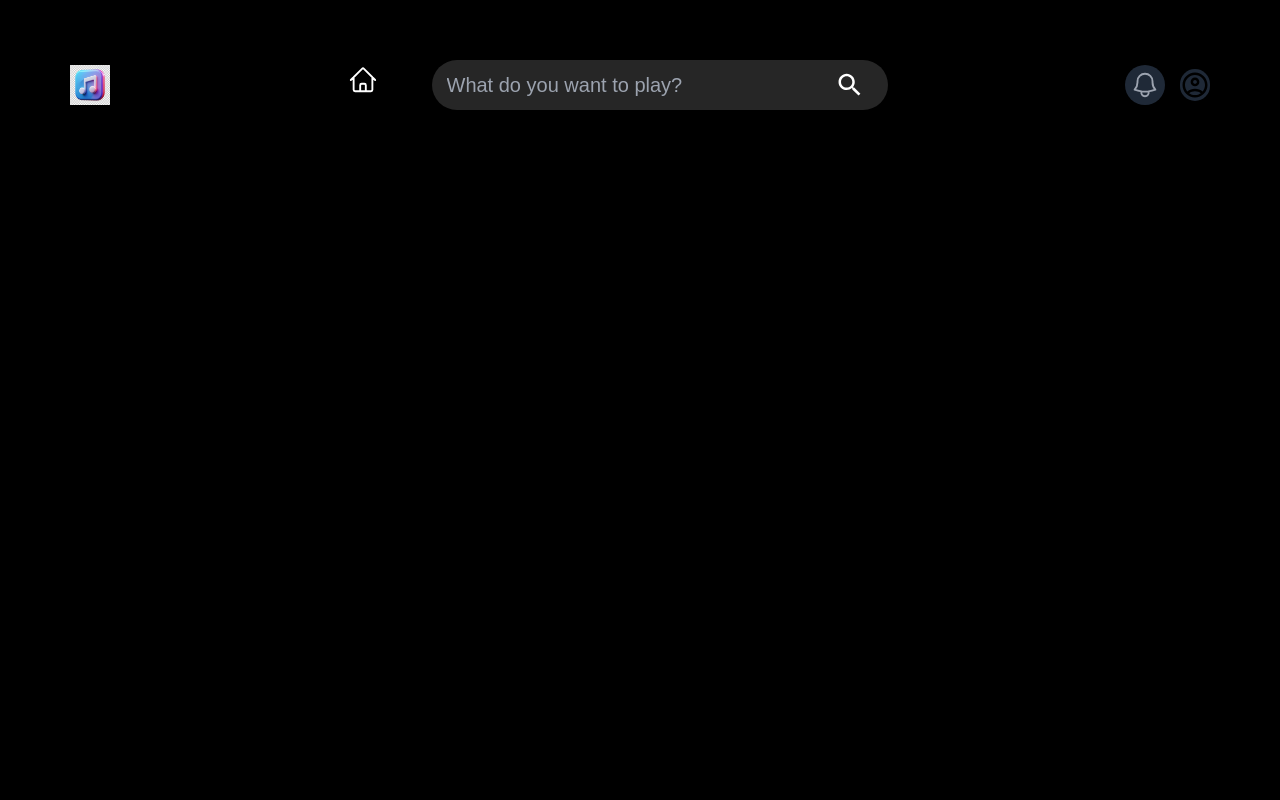
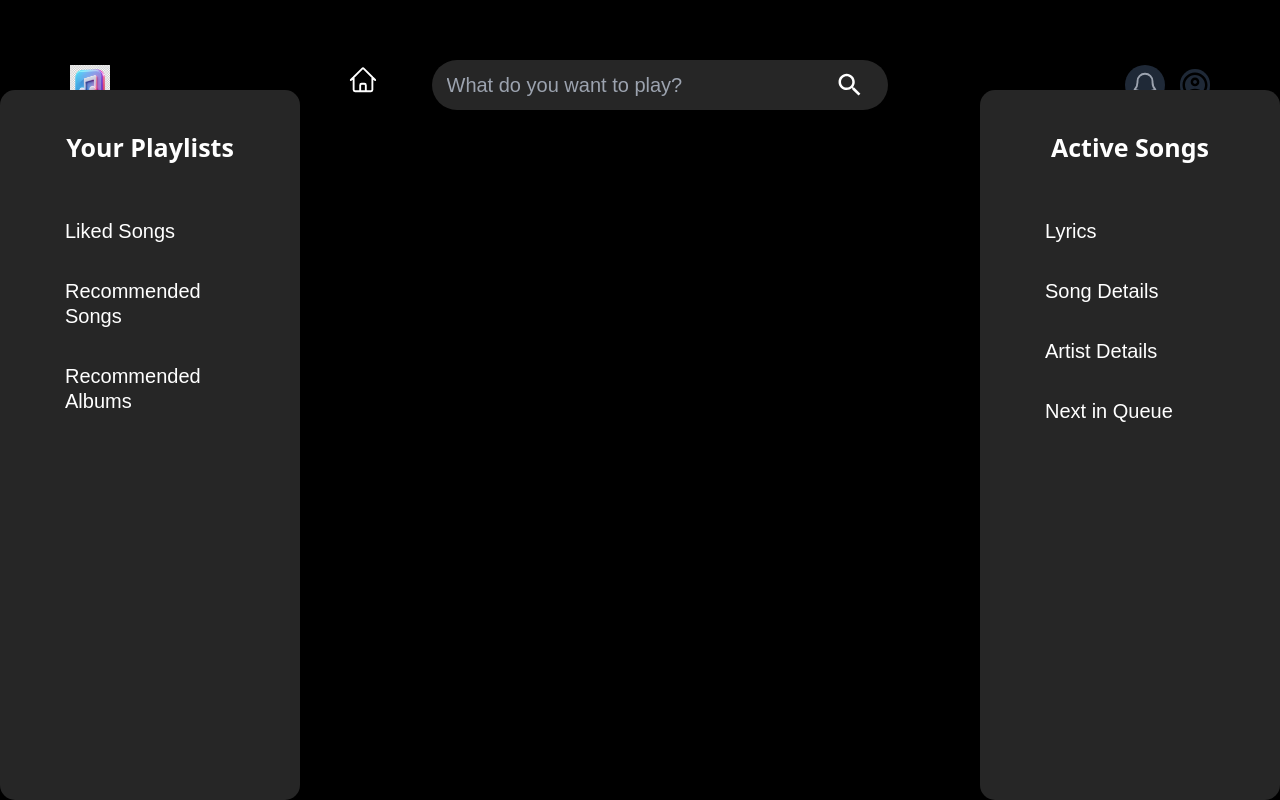
Before and after one commit to Access-Denied-24/rhythymix, a React (Vite) app: page / in a window 1280 px wide. Built offline with nearby package versions, Linux system fonts and the light colour scheme.

Commit message:
Added Sidebars

```diff
--- /dev/null
+++ b/src/Components/LeftSidebar.jsx
@@ -0,0 +1,53 @@
+import PowerSettingsNewIcon from '@mui/icons-material/PowerSettingsNew';
+import SettingsIcon from '@mui/icons-material/Settings';
+import AccountCircleIcon from '@mui/icons-material/AccountCircle';
+
+export default function LeftSidebar(){
+  return (
+    <>
+  {/* <div className="relative flex flex-col bg-clip-border rounded-xl bg-neutral-800 text-white h-[calc(100vh-2rem)] w-full max-w-[20rem] p-4 shadow-xl shadow-blue-gray-900/5"> */}
+  <div className="absolute left-0 top-[90px] bottom-0 flex flex-col bg-clip-border rounded-xl bg-neutral-800 text-white w-60 p-4 shadow-xl shadow-blue-gray-900/5">
+    <div className="mb-2 p-4">
+      <h5 className="block antialiased tracking-normal font-sans text-xl font-semibold leading-snug text-white">
+        Your Playlists
+      </h5>
+    </div>
+    <nav className="flex flex-col gap-1 min-w-[240px] p-2 font-sans text-base font-normal text-white">
+
+      <div
+        role="button"
+        tabIndex={0}
+        className="flex items-center w-full p-3 rounded-lg text-start leading-tight transition-all hover:bg-blue-50 hover:bg-opacity-80 focus:bg-blue-50 focus:bg-opacity-80 active:bg-blue-50 active:bg-opacity-80 hover:text-blue-900 focus:text-blue-900 active:text-blue-900 outline-none"
+      >
+        <div className="grid place-items-center mr-4">
+          {/* <AccountCircleIcon /> */}
+        </div>
+        Liked Songs
+      </div>
+      <div
+        role="button"
+        tabIndex={0}
+        className="flex items-center w-full p-3 rounded-lg text-start leading-tight transition-all hover:bg-blue-50 hover:bg-opacity-80 focus:bg-blue-50 focus:bg-opacity-80 active:bg-blue-50 active:bg-opacity-80 hover:text-blue-900 focus:text-blue-900 active:text-blue-900 outline-none"
+      >
+        <div className="grid place-items-center mr-4">
+          {/* <SettingsIcon /> */}
+        </div>
+        Recommended Songs
+      </div>
+
+      <div // logout
+        role="button"
+        tabIndex={0}
+        className="flex items-center w-full p-3 rounded-lg text-start leading-tight transition-all hover:bg-blue-50 hover:bg-opacity-80 focus:bg-blue-50 focus:bg-opacity-80 active:bg-blue-50 active:bg-opacity-80 hover:text-blue-900 focus:text-blue-900 active:text-blue-900 outline-none"
+      >
+        <div className="grid place-items-center mr-4">
+          {/* <PowerSettingsNewIcon /> */}
+        </div>
+        Recommended Albums
+      </div>
+    </nav>
+  </div>
+
+    </>
+  );
+}
--- /dev/null
+++ b/src/Components/RightSidebar.jsx
@@ -0,0 +1,63 @@
+import PowerSettingsNewIcon from '@mui/icons-material/PowerSettingsNew';
+import SettingsIcon from '@mui/icons-material/Settings';
+import AccountCircleIcon from '@mui/icons-material/AccountCircle';
+
+export default function RightSidebar(){
+  return (
+    <>
+  <div className="absolute right-0 top-[90px] bottom-0 flex flex-col bg-clip-border rounded-xl bg-neutral-800 text-white w-60 p-4 shadow-xl shadow-blue-gray-900/5">
+    <div className="mb-2 p-4">
+      <h5 className="block antialiased tracking-normal font-sans text-xl font-semibold leading-snug text-white">
+        Active Songs
+      </h5>
+    </div>
+    <nav className="flex flex-col gap-1 min-w-[240px] p-2 font-sans text-base font-normal text-white">
+
+      <div
+        role="button"
+        tabIndex={0}
+        className="flex items-center w-full p-3 rounded-lg text-start leading-tight transition-all hover:bg-blue-50 hover:bg-opacity-80 focus:bg-blue-50 focus:bg-opacity-80 active:bg-blue-50 active:bg-opacity-80 hover:text-blue-900 focus:text-blue-900 active:text-blue-900 outline-none"
+      >
+        <div className="grid place-items-center mr-4">
+          {/* <AccountCircleIcon /> */}
+        </div>
+        Lyrics
+      </div>
+      <div
+        role="button"
+        tabIndex={0}
+        className="flex items-center w-full p-3 rounded-lg text-start leading-tight transition-all hover:bg-blue-50 hover:bg-opacity-80 focus:bg-blue-50 focus:bg-opacity-80 active:bg-blue-50 active:bg-opacity-80 hover:text-blue-900 focus:text-blue-900 active:text-blue-900 outline-none"
+      >
+        <div className="grid place-items-center mr-4">
+          {/* <SettingsIcon /> */}
+        </div>
+        Song Details
+      </div>
+
+      <div
+        role="button"
+        tabIndex={0}
+        className="flex items-center w-full p-3 rounded-lg text-start leading-tight transition-all hover:bg-blue-50 hover:bg-opacity-80 focus:bg-blue-50 focus:bg-opacity-80 active:bg-blue-50 active:bg-opacity-80 hover:text-blue-900 focus:text-blue-900 active:text-blue-900 outline-none"
+      >
+        <div className="grid place-items-center mr-4">
+          {/* <SettingsIcon /> */}
+        </div>
+        Artist Details
+      </div>
+
+      <div // logout
+        role="button"
+        tabIndex={0}
+        className="flex items-center w-full p-3 rounded-lg text-start leading-tight transition-all hover:bg-blue-50 hover:bg-opacity-80 focus:bg-blue-50 focus:bg-opacity-80 active:bg-blue-50 active:bg-opacity-80 hover:text-blue-900 focus:text-blue-900 active:text-blue-900 outline-none"
+      >
+        <div className="grid place-items-center mr-4">
+          {/* <PowerSettingsNewIcon /> */}
+        </div>
+        Next in Queue
+      </div>
+    </nav>
+  </div>
+
+    </>
+  );
+}
--- a/src/Routes/Home.jsx
+++ b/src/Routes/Home.jsx
@@ -1,9 +1,13 @@
 import Navbar from "../Components/Navbar";
+import LeftSidebar from "../Components/LeftSidebar";
+import RightSidebar from "../Components/RightSidebar";
 
 export default function Home() {
   return (
     <>
       <Navbar />
+      <LeftSidebar />
+      <RightSidebar />
     </>
   );
 }
```
Also changed, not shown: src/Components/tempSidebar.jsx (added, +52 -0 lines).
